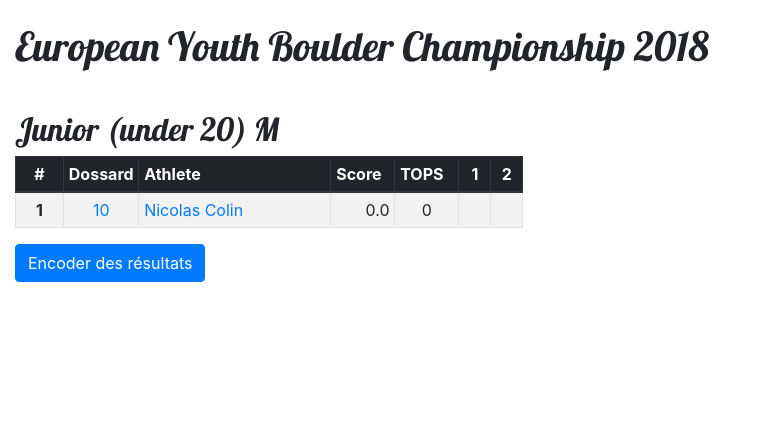
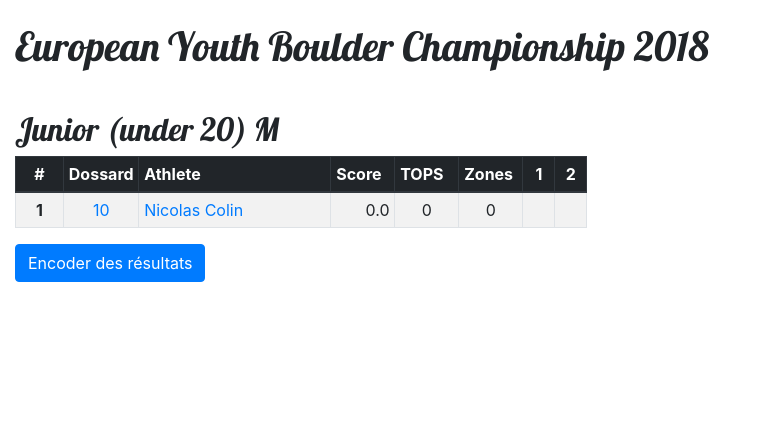
Before and after one commit to xluthi/django-scf, a Django app: page /climbing/1/results/ in a window 1280 px wide. Shown: the part 50-477 px from the top of the page, without its empty margins (0-757 px from the left). Run offline with Django 3.2, Linux system fonts and the light colour scheme; data comes from the database, SQL or seed files in the repository; data that the repository does not hold is empty; parts of the project's set-up code (start-up, migrations or seed data) failed here and were passed over; some libraries are stand-ins or nearby versions.

Commit message:
Add zones calculation in scores and results table.

```diff
--- a/climbing/templates/climbing/results.html
+++ b/climbing/templates/climbing/results.html
@@ -12,6 +12,7 @@
 			<th scope="col" class="athlete">Athlete</th>
 			<th scope="col" class="score">Score</th>
 			<th scope="col" class="score">TOPS</th>
+			<th scope="col" class="score">Zones</th>
 			{% for b in competition.boulder_set.all %}
 			<th scope="col" class="boulder text-center">{{ b.number }}</th>
 			{% endfor %}
@@ -25,6 +26,7 @@
 		<td><a href="{% url 'climbing:athlete' r.competitor.athlete.id %}">{{r.competitor.athlete}}</a></td>
 		<td class="text-right">{{ r.score|floatformat:1 }}</td>
 		<td class="text-center">{{ r.tops }}</td>
+		<td class="text-center">{{ r.zones }}</td>
 		{% for item in r.boulders %}
 			<td class="text-center {% if item == 'top' %} table-success{%endif%}">{{ item |capfirst|first}}</td>
 		{% endfor %}
--- a/climbing/views.py
+++ b/climbing/views.py
@@ -41,7 +41,7 @@ def results(request, competition_id):
             for competitor in competitors:
                 ra = {}
                 ra['competitor'] = competitor
-                tops = 0
+                tops, zones = (0, 0)
                 total_score = 0
                 boulder_results = []
                 for b in boulders:
@@ -51,8 +51,13 @@ def results(request, competition_id):
                         tops += 1
                         value = b.top_value / Result.objects.filter(boulder=b.id, result=2, competitor__category = category, competitor__athlete__gender=gender).count()
                         total_score += value
+                    if score == 'zone' or score == 'top':
+                        zones += 1
+                        value = b.zone_value / Result.objects.filter(boulder=b.id, result__in=[1,2], competitor__category = category, competitor__athlete__gender=gender).count()
+                        total_score += value
                 ra['boulders'] = boulder_results
                 ra['tops'] = tops
+                ra['zones'] = zones
                 ra['score'] = total_score
                 res_cat.append(ra)
                 res_cat.sort(key=lambda x: x['score'], reverse=True)
```
